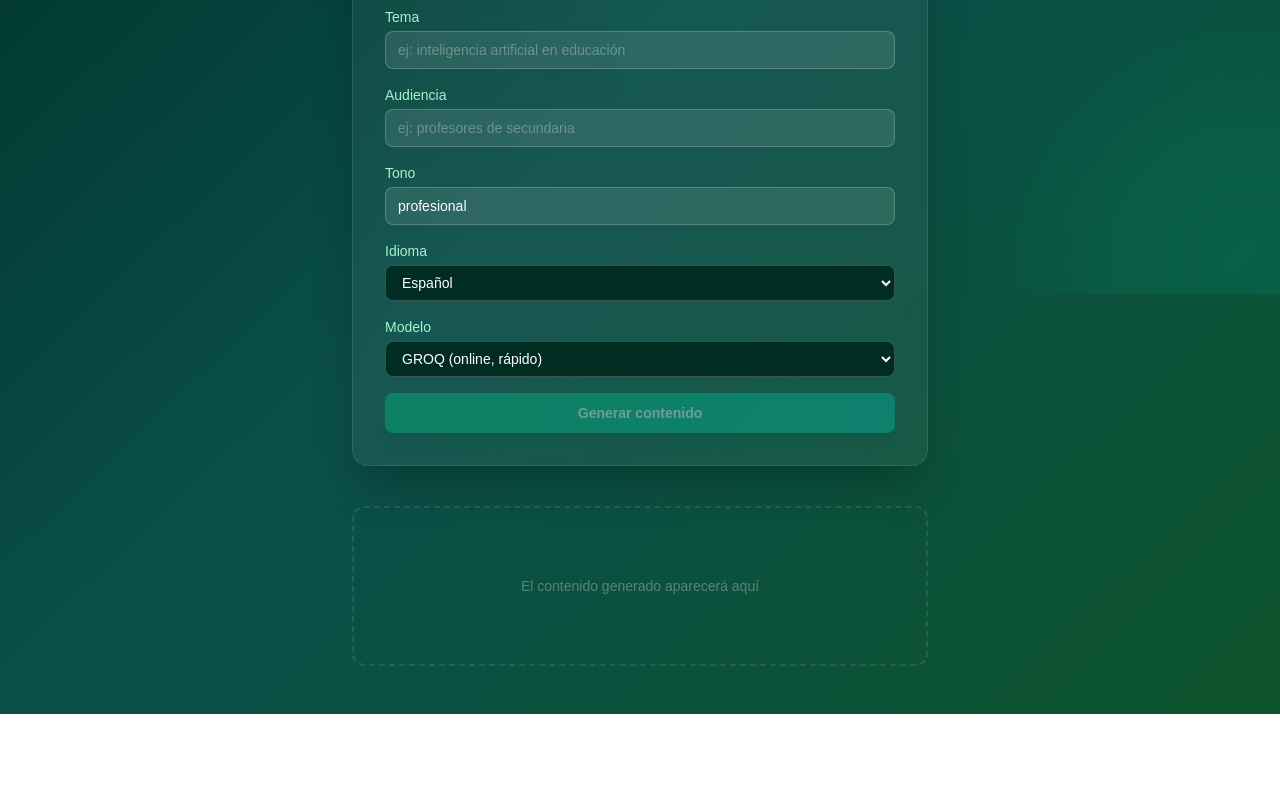
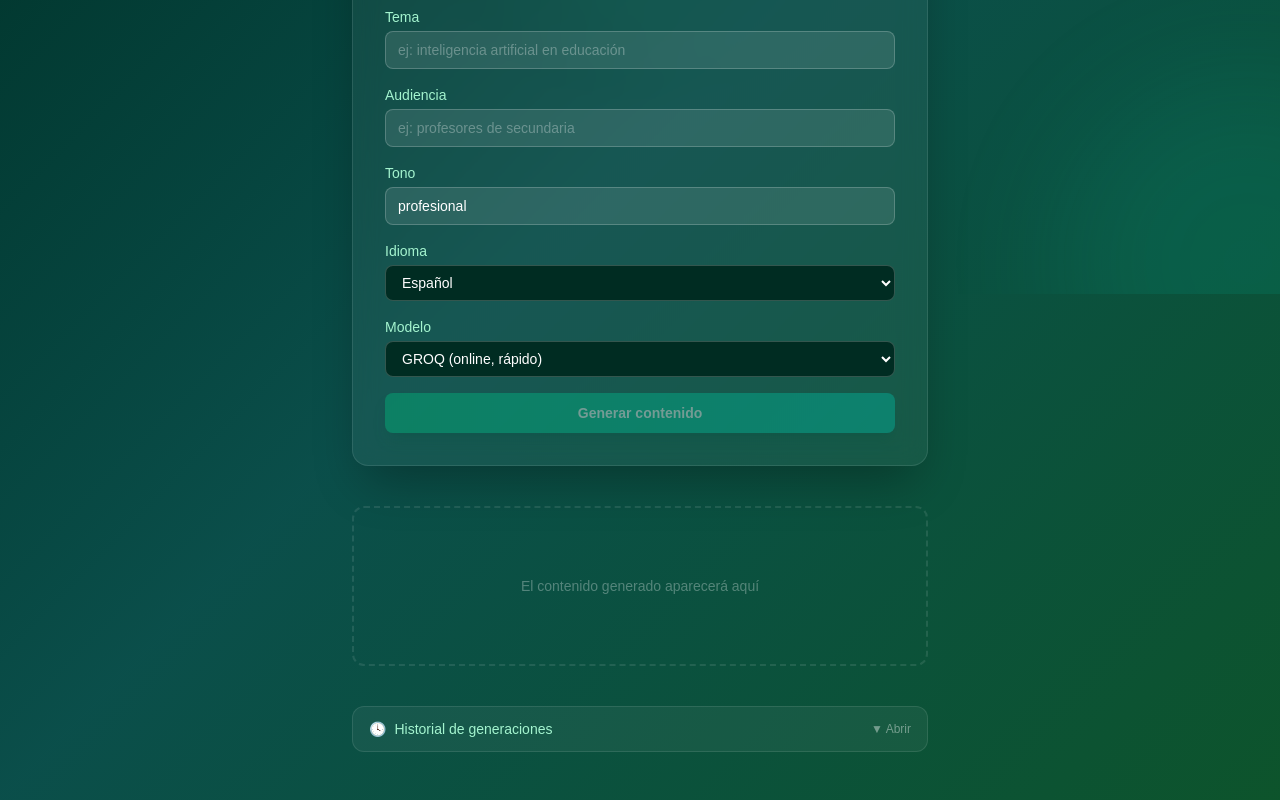
Before and after one commit to Bootcamp-IA-P6/Proyecto10_LLM_E1, a Next.js app in the folder frontend/: page / in a window 1280 px wide. Shown: the part 506-1306 px from the top of the page. Before the commit the page ends 1220 px from the top, so only its background shows below. Built offline with nearby package versions, Linux system fonts and the light colour scheme; no server answers.

Commit message:
feat: integrate HistoryPanel as collapsible section in main page with auto-refresh on generation

```diff
--- a/frontend/src/app/page.tsx
+++ b/frontend/src/app/page.tsx
@@ -6,6 +6,7 @@
 import ProfileForm from "@/components/ProfileForm"
 import ScienceForm from "@/components/ScienceForm"
 import NewsSection from "@/components/NewsSection"
+import HistoryPanel from "@/components/HistoryPanel"
 import {
   generateContent,
   generateScience,
@@ -22,8 +23,7 @@
   CompanyProfile,
 } from "@/types/content"
 
-type Tab = "general" | "science" | "news"
-
+type Tab    = "general" | "science" | "news"
 type Result = GenerateResponse | ScienceResponse | NewsResponse | null
 
 export default function Home() {
@@ -32,7 +32,9 @@
   const [result, setResult]               = useState<Result>(null)
   const [error, setError]                 = useState<string | null>(null)
   const [showProfile, setShowProfile]     = useState(false)
+  const [showHistory, setShowHistory]     = useState(false)
   const [activeProfile, setActiveProfile] = useState<CompanyProfile | null>(null)
+  const [historyKey, setHistoryKey]       = useState(0)
 
   useEffect(() => {
     async function loadProfile() {
@@ -42,7 +44,6 @@
     loadProfile()
   }, [])
 
-  // Cambiar de tab resetea el resultado
   function handleTabChange(tab: Tab) {
     setActiveTab(tab)
     setResult(null)
@@ -56,6 +57,7 @@
     try {
       const data = await generateContent(req)
       setResult(data)
+      setHistoryKey(prev => prev + 1) // fuerza recarga del historial
     } catch (err) {
       setError(err instanceof Error ? err.message : "Error inesperado")
     } finally {
@@ -70,6 +72,7 @@
     try {
       const data = await generateScience(req)
       setResult(data)
+      setHistoryKey(prev => prev + 1)
     } catch (err) {
       setError(err instanceof Error ? err.message : "Error inesperado")
     } finally {
@@ -84,6 +87,7 @@
     try {
       const data = await generateNews(req)
       setResult(data)
+      setHistoryKey(prev => prev + 1)
     } catch (err) {
       setError(err instanceof Error ? err.message : "Error inesperado")
     } finally {
@@ -233,6 +237,29 @@
         />
       </div>
 
+      {/* Historial */}
+      <div className="relative w-full max-w-xl flex flex-col gap-3">
+        <button
+          onClick={() => setShowHistory(prev => !prev)}
+          className="flex items-center justify-between w-full bg-white/5 border border-white/10 rounded-xl px-4 py-3 text-sm text-emerald-200 hover:bg-white/10 transition-all"
+        >
+          <div className="flex items-center gap-2">
+            <span>🕓</span>
+            <span className="font-medium">Historial de generaciones</span>
+          </div>
+          <span className="text-white/40 text-xs">
+            {showHistory ? "▲ Cerrar" : "▼ Abrir"}
+          </span>
+        </button>
+
+        {showHistory && (
+          <div className="bg-white/5 backdrop-blur-md border border-white/10 rounded-2xl p-6 shadow-xl">
+            <div className="absolute top-0 left-8 right-8 h-px bg-gradient-to-r from-transparent via-emerald-400/50 to-transparent" />
+            <HistoryPanel key={historyKey} />
+          </div>
+        )}
+      </div>
+
     </main>
   )
 }
```
